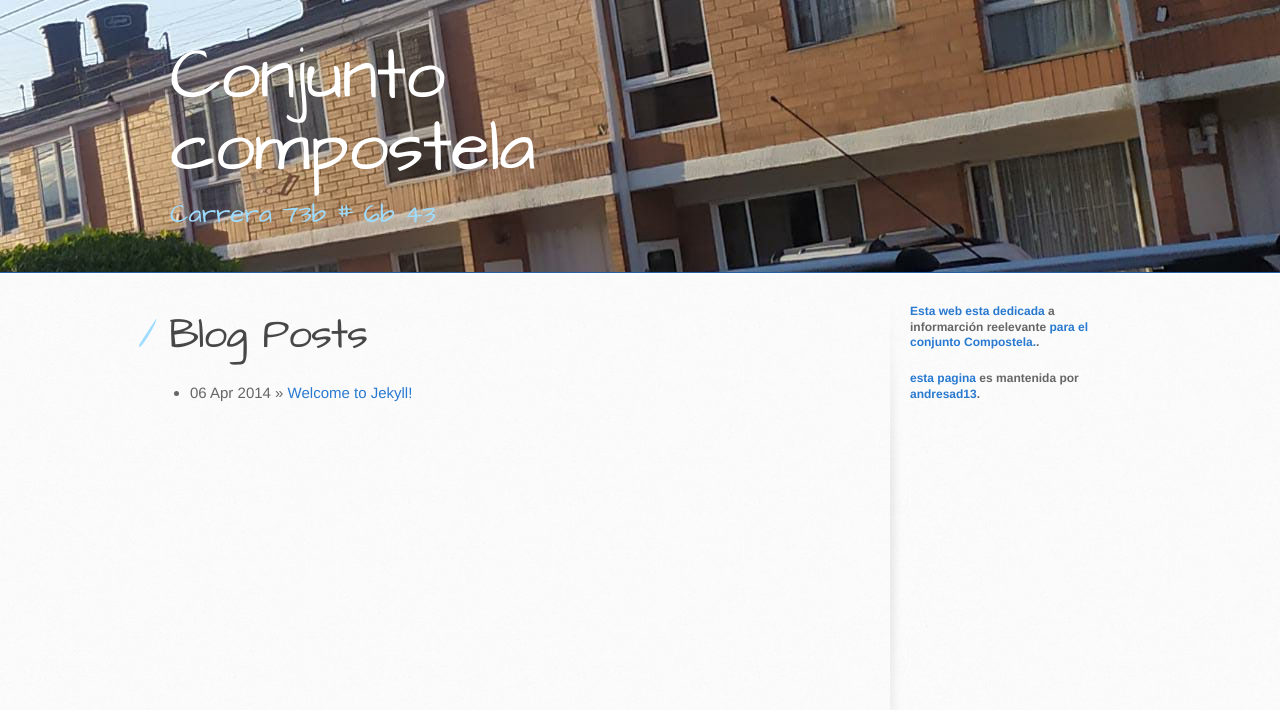
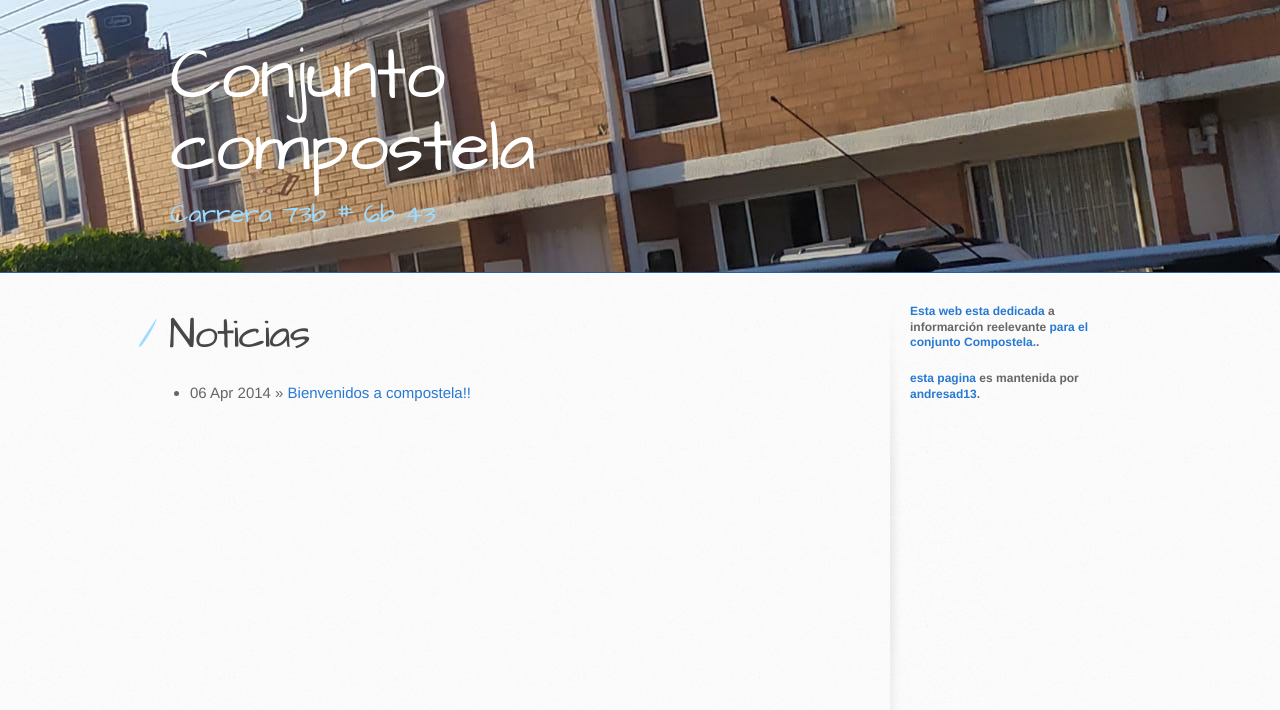
Before and after one commit to conjuntocompostela/conjuntocompostela.github.io, a Jekyll site: the page built from index.html, in a window 1280 px wide. Shown: the top 710 px of the page. Built offline with Jekyll 4.4.1, drawn with Linux system fonts in a browser that asks for light colours.

Commit message:
added new title

```diff
--- a/_posts/2014-04-06-welcome-to-jekyll.markdown
+++ b/_posts/2014-04-06-welcome-to-jekyll.markdown
@@ -1,6 +1,6 @@
 ---
 layout: post
-title:  "Welcome to Jekyll!"
+title:  "Bienvenidos a compostela!!"
 date:   2014-04-06 15:40:56
 categories: jekyll update
 ---
--- a/index.html
+++ b/index.html
@@ -4,7 +4,7 @@
 ---
 
 <div id="home">
-  <h1>Blog Posts</h1>
+  <h1>Noticias</h1>
   <ul class="posts">
     {% for post in site.posts %}
       <li><span>{{ post.date | date_to_string }}</span> &raquo; <a href="{{ site.baseurl }}{{ post.url }}">{{ post.title }}</a></li>
```
Also changed, not shown: 2 other files.
